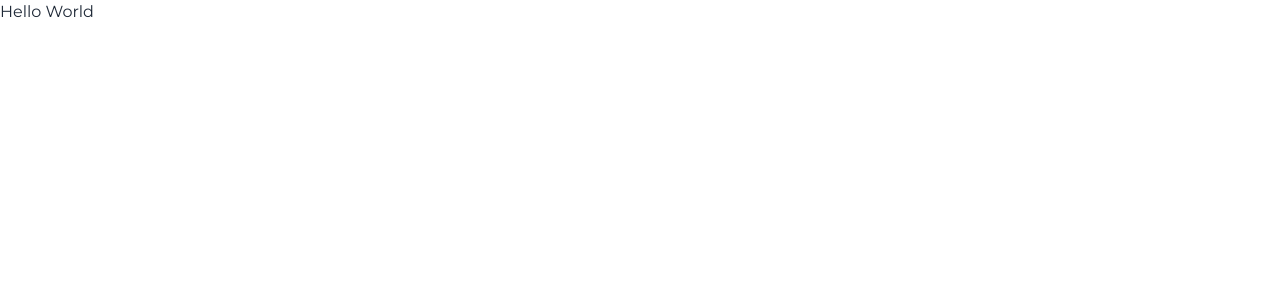
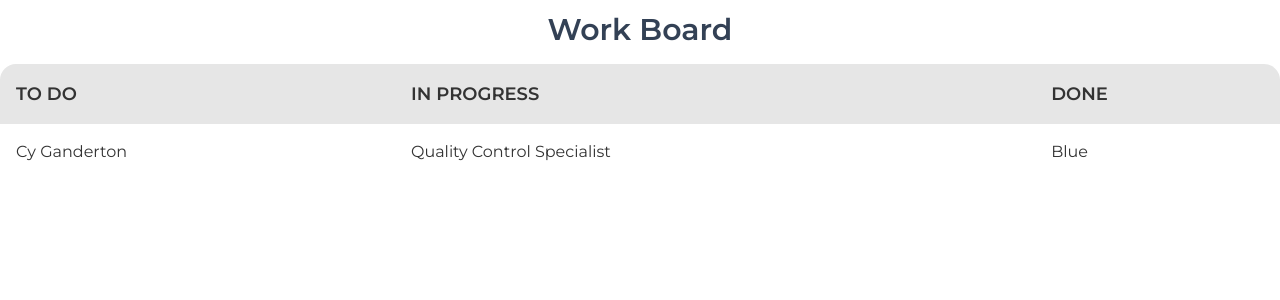
Before and after one commit to mohammadtanim24h/work-board, a React (Create React App) app: page / in a window 1280 px wide. Shown: the top 300 px of the page. Built offline with nearby package versions, Linux system fonts and the light colour scheme.

Commit message:
added basic layout of workboard

```diff
--- a/src/App.js
+++ b/src/App.js
@@ -1,11 +1,12 @@
-import './App.css';
+import "./App.css";
+import WorkBoard from "./Components/WorkBoard/WorkBoard";
 
 function App() {
-  return (
-    <div className="App">
-      <h2>Hello World</h2>
-    </div>
-  );
+    return (
+        <div className="App">
+            <WorkBoard></WorkBoard>
+        </div>
+    );
 }
 
 export default App;
--- /dev/null
+++ b/src/Components/WorkBoard/WorkBoard.js
@@ -0,0 +1,36 @@
+import React from "react";
+
+const WorkBoard = () => {
+    return (
+        <div className="max-w-7xl mx-auto">
+            <h2 className="text-3xl font-bold text-slate-700 text-center mt-3">
+                Work Board
+            </h2>
+            {/* Work Board */}
+            <div className="mt-4">
+                <div class="overflow-x-auto">
+                    <table class="table w-full">
+                        <thead>
+                            <tr>
+                                <th className="text-lg font-bold">To Do</th>
+                                <th className="text-lg font-bold">
+                                    In Progress
+                                </th>
+                                <th className="text-lg font-bold">Done</th>
+                            </tr>
+                        </thead>
+                        <tbody>
+                            <tr>
+                                <td>Cy Ganderton</td>
+                                <td>Quality Control Specialist</td>
+                                <td>Blue</td>
+                            </tr>
+                        </tbody>
+                    </table>
+                </div>
+            </div>
+        </div>
+    );
+};
+
+export default WorkBoard;
--- a/tailwind.config.js
+++ b/tailwind.config.js
@@ -1,8 +1,30 @@
 /** @type {import('tailwindcss').Config} */
 module.exports = {
     content: ["./src/**/*.{js,jsx,ts,tsx}"],
-    theme: {
-        extend: {},
+    daisyui: {
+        themes: [
+            {
+                mytheme: {
+                    primary: "#5A95FF",
+
+                    secondary: "#F7CD2E",
+
+                    accent: "#6562d1",
+
+                    neutral: "#271F2D",
+
+                    "base-100": "#FFFFFF",
+
+                    info: "#53D8F3",
+
+                    success: "#2CDD8D",
+
+                    warning: "#F5A52E",
+
+                    error: "#FB283A",
+                },
+            },
+        ],
     },
     plugins: [require("daisyui")],
 };
```
